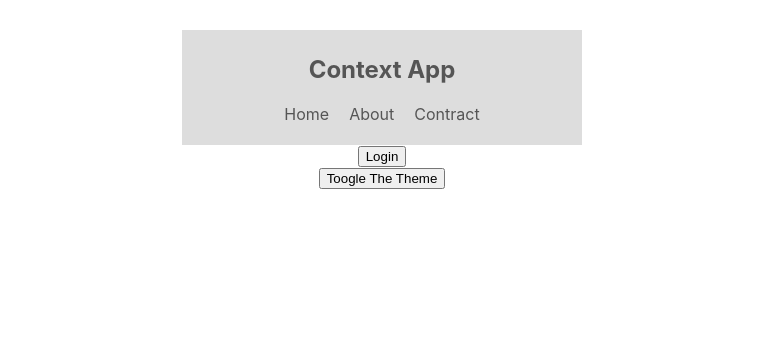
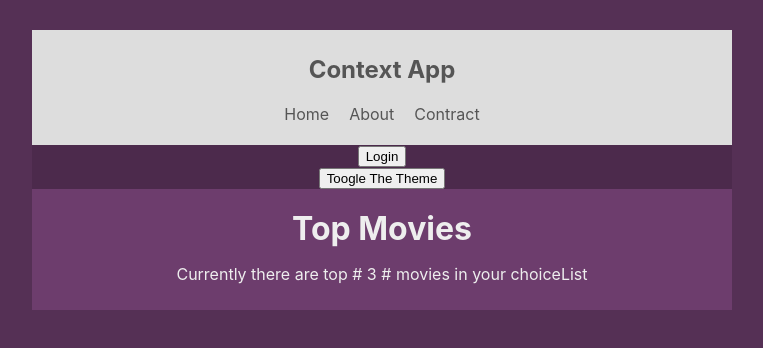
Before and after one commit to sohag-aust/react-contextAPI, a React (Create React App) app: page / in a window 1280 px wide. Shown: the top 348 px of the page, without its empty margins (258-1021 px from the left). Built offline with nearby package versions, Linux system fonts and the light colour scheme.

Commit message:
Tut#10, MovieContext added

```diff
--- a/src/App.js
+++ b/src/App.js
@@ -5,6 +5,8 @@ import Navbar2 from './Components/Navbar/Navbar2';
 import ThemeToggle from './Components/ThemeToogle/ThemeToggle';
 import AuthContextProvider from './Contexts/AuthContext';
 import BooksContextProvider from './Contexts/BooksContext';
+import MovieContextProvider from './Contexts/MovieContext';
+import Navbar3 from './Components/Navbar/Navbar3';
 
 function App() {
   return (
@@ -22,6 +24,11 @@ function App() {
           </BooksContextProvider>
 
           <ThemeToggle />
+
+          {/* for movie context and components */}
+          <MovieContextProvider>
+            <Navbar3 />
+          </MovieContextProvider>
         </AuthContextProvider>
       </ThemeContextProvider>
     </div>
--- /dev/null
+++ b/src/Components/Navbar/Navbar3.js
@@ -0,0 +1,16 @@
+import React, {useContext} from 'react';
+import { MovieContext } from '../../Contexts/MovieContext';
+
+const Navbar3 = () => {
+    const movieContext = useContext(MovieContext);
+    const {movies} = movieContext;
+
+    return (
+        <div className="navbar">
+            <h1>Top Movies</h1>
+            <p>Currently there are top # {movies.length} # movies in your choiceList</p>
+        </div>
+    );
+};
+
+export default Navbar3;
--- /dev/null
+++ b/src/Contexts/MovieContext.js
@@ -0,0 +1,35 @@
+import React, {createContext, useState} from 'react';
+import { v4 as uuidv4 } from 'uuid';
+
+export const MovieContext = createContext();
+
+const MovieContextProvider = (props) => {
+    const [movies, setMovies] = useState([
+        {name: 'The world War II', director: 'MR.X', id: uuidv4()},
+        {name: 'The world War III', director: 'MR.Y', id: uuidv4()},
+        {name: 'The world War IV', director: 'MR.Z', id: uuidv4()}
+    ]);
+
+    const addMovie = (name, director) => {
+        setMovies([
+            ...movies,
+            {name: name, director: director, id: uuidv4()}
+        ]);
+    };
+
+    const removeMovie = (id) => {
+        const updatedMovies = movies?.filter(movie => movie.id !== id);
+        setMovies(updatedMovies);
+    };
+
+    return (
+        <MovieContext.Provider value={{
+            movies, addMovie, removeMovie
+        }}>
+
+            {props.children}
+        </MovieContext.Provider>
+    );
+};
+
+export default MovieContextProvider;
--- a/src/index.css
+++ b/src/index.css
@@ -5,6 +5,7 @@ body {
     sans-serif;
   -webkit-font-smoothing: antialiased;
   -moz-osx-font-smoothing: grayscale;
+  background: #553055;
 }
 
 code {
@@ -14,9 +15,12 @@ code {
 
 /* app styles */
 .App {
-  max-width: 400px;
   margin: 30px auto;
   text-align: center;
+  background: #4c2a4c;
+  width: 90%;
+  max-width: 700px;
+  color: #eee;
 }
 nav{
   padding: 5px;
@@ -41,3 +45,13 @@ nav ul li {
   margin: 10px auto;
   border-radius: 10px;
 }
+
+.navbar {
+  padding: 10px 20px;
+  text-align: center;
+  background: #6d3d6d;
+}
+
+.navbar h1{
+  margin: 10px 0;
+}
```
